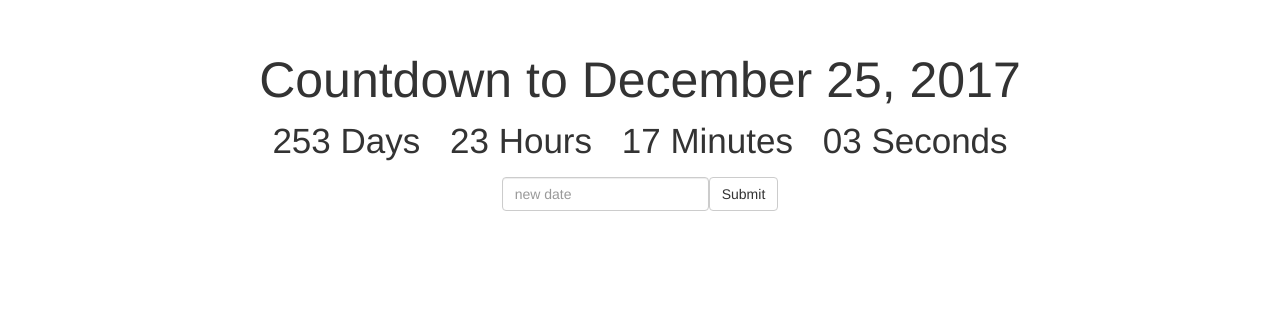
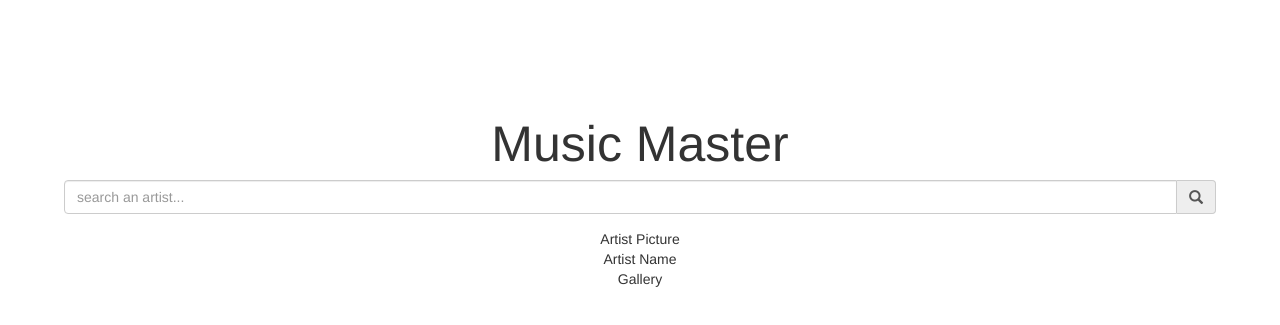
Before and after one commit to benjaminhuanghuang/react-seed, a React (Create React App) app: page / in a window 1280 px wide. Shown: the part 211-536 px from the top of the page. Built offline with nearby package versions, Linux system fonts and the light colour scheme.

Commit message:
music master main page

```diff
--- a/src/index.js
+++ b/src/index.js
@@ -1,7 +1,8 @@
 import React from 'react';
 import ReactDOM from 'react-dom';
 
-import App from  './countdown/app';
+//import App from  './countdown/app';
+import App from  './music_master/app';
 
 ReactDOM.render(
     <App></App>, document.getElementById('root')
--- /dev/null
+++ b/src/music_master/app.css
@@ -0,0 +1,14 @@
+.app {
+    text-align: center;
+    padding: 5%;
+    margin-top: 20%;
+}
+
+.app-title {
+    font-size: 50px;
+}
+
+div.time {
+    display: inline;
+    margin: 10px;
+}
--- /dev/null
+++ b/src/music_master/app.jsx
@@ -0,0 +1,37 @@
+import React, {Component} from 'react';
+import {FormGroup, FormControl, InputGroup, Glyphicon} from 'react-bootstrap';
+
+import './app.css'
+
+class App extends Component{
+    constructor(props)
+    {
+        super(props);
+        this.state = {
+
+        };
+    }
+
+    render(){
+        return (<div className="app">
+                    <div className="app-title">Music Master</div>
+                    <FormGroup>
+                        <InputGroup>
+                              <FormControl type= "text" placeholder="search an artist..."/>
+                              <InputGroup.Addon>
+                                <Glyphicon glyph="search"></Glyphicon>
+                              </InputGroup.Addon>
+                        </InputGroup>
+                    </FormGroup>
+                    <div className="profile">
+                        <div>Artist Picture</div>
+                        <div>Artist Name</div>
+                    </div>
+                    <div className="gallerry">
+                        Gallery
+                    </div>
+                </div>)
+    }
+}
+
+export default App;
```
